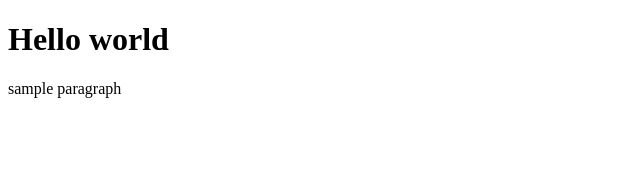
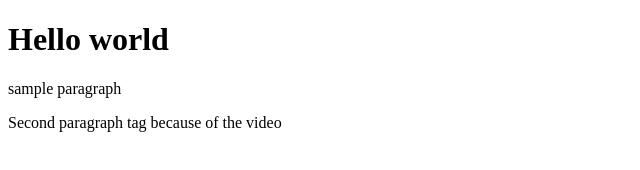
Before and after one commit to agonz102/new-repo, a plain HTML site: page index.html in a window 1280 px wide. Shown: the whole page, without its empty margins (0-640 px from the left). Drawn offline with Linux system fonts and the light colour scheme.

Commit message:
Video told me to add a p tag

```diff
--- a/index.html
+++ b/index.html
@@ -8,5 +8,6 @@
   <body>
     <h1>Hello world</h1>
     <p>sample paragraph</p>
+    <p>Second paragraph tag because of the video</p>
   </body>
 </html>
```
